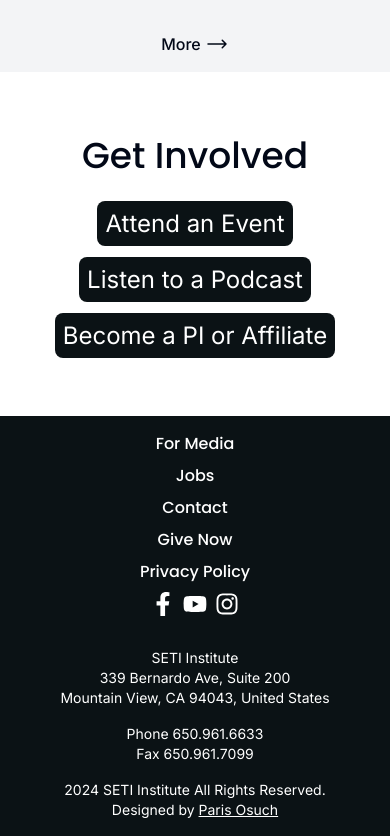
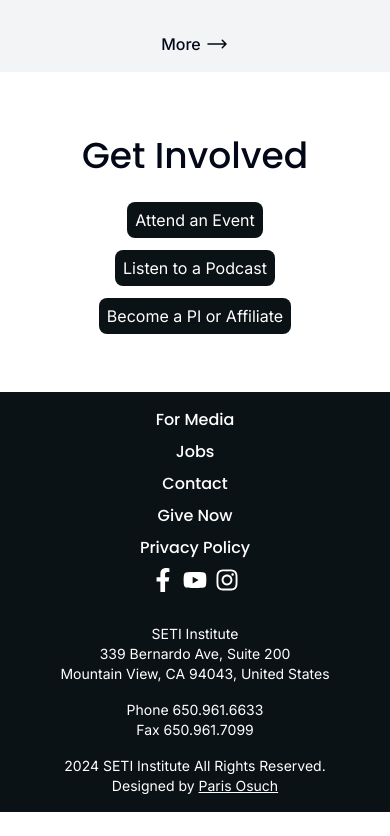
Before and after one commit to parisosuch-dev/seti, a Next.js app: page / in a window 390 px wide. Shown: the part 4057-4893 px from the top of the page. After the commit the page ends 4869 px from the top, so only its background shows below. Built offline with nearby package versions, Linux system fonts and the light colour scheme.

Commit message:
Add responsive sizing

```diff
--- a/components/get-involved.tsx
+++ b/components/get-involved.tsx
@@ -8,13 +8,13 @@ export default function GetInvolved() {
             </h2>
             <div className="flex flex-col w-full space-y-6">
                 <div className="text-center transform transition duration-500 hover:scale-110">
-                    <Link href='#' className="text-2xl bg-obsidian p-2 text-white rounded-lg">Attend an Event</Link>
+                    <Link href='#' className="text-md sm:text-2xl bg-obsidian p-2 text-white rounded-lg">Attend an Event</Link>
                 </div>
                 <div className="text-center transform transition duration-500 hover:scale-110">
-                    <Link href='#' className="text-2xl bg-obsidian p-2 text-white rounded-lg">Listen to a Podcast</Link>
+                    <Link href='#' className="text-md sm:text-2xl bg-obsidian p-2 text-white rounded-lg">Listen to a Podcast</Link>
                 </div>
                 <div className="text-center transform transition duration-500 hover:scale-110">
-                    <Link href='#' className="text-2xl bg-obsidian p-2 text-white rounded-lg">Become a PI or Affiliate</Link>
+                    <Link href='#' className="text-md sm:text-2xl bg-obsidian p-2 text-white rounded-lg">Become a PI or Affiliate</Link>
                 </div>
             </div>
         </div>
```
